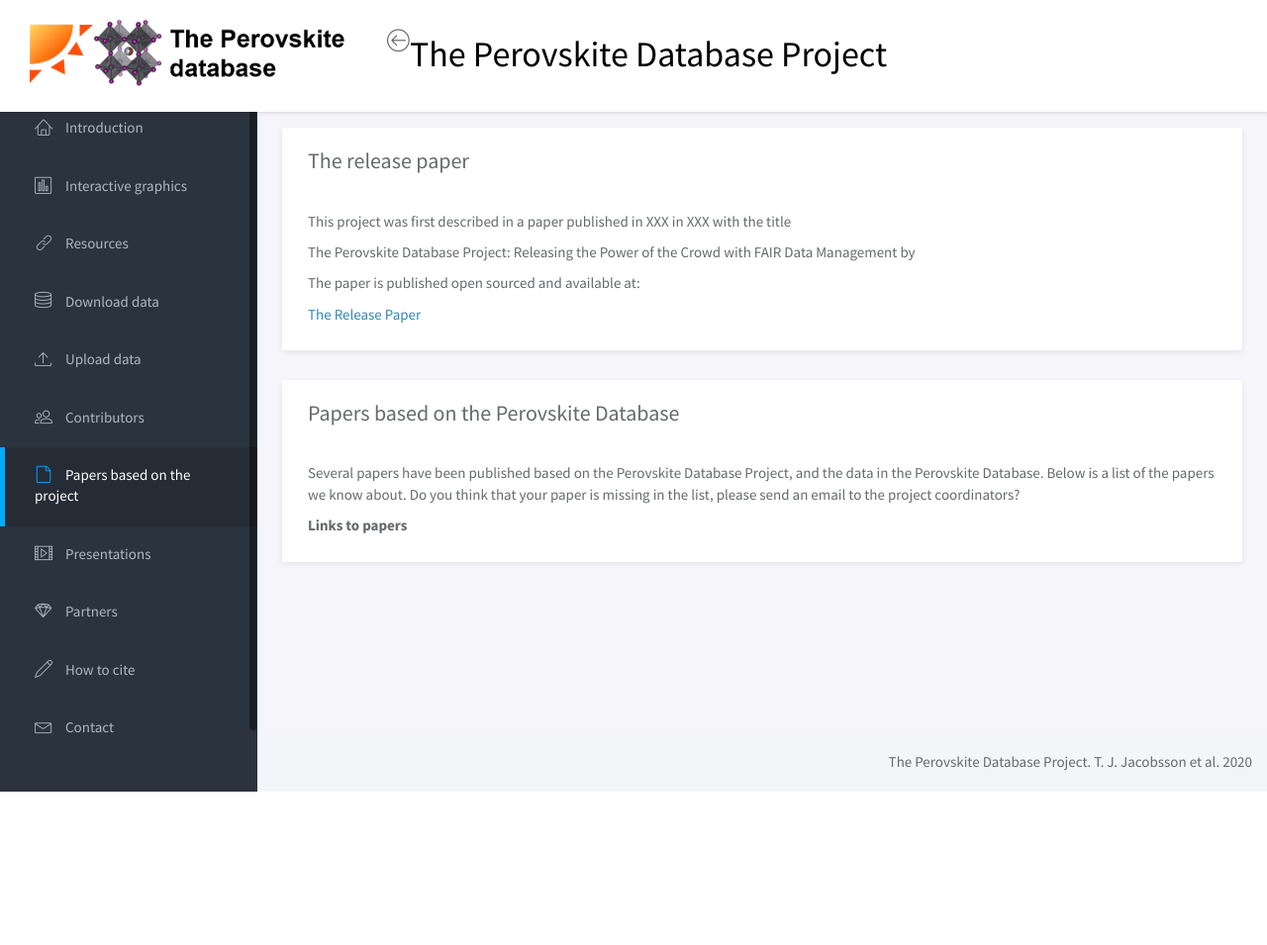
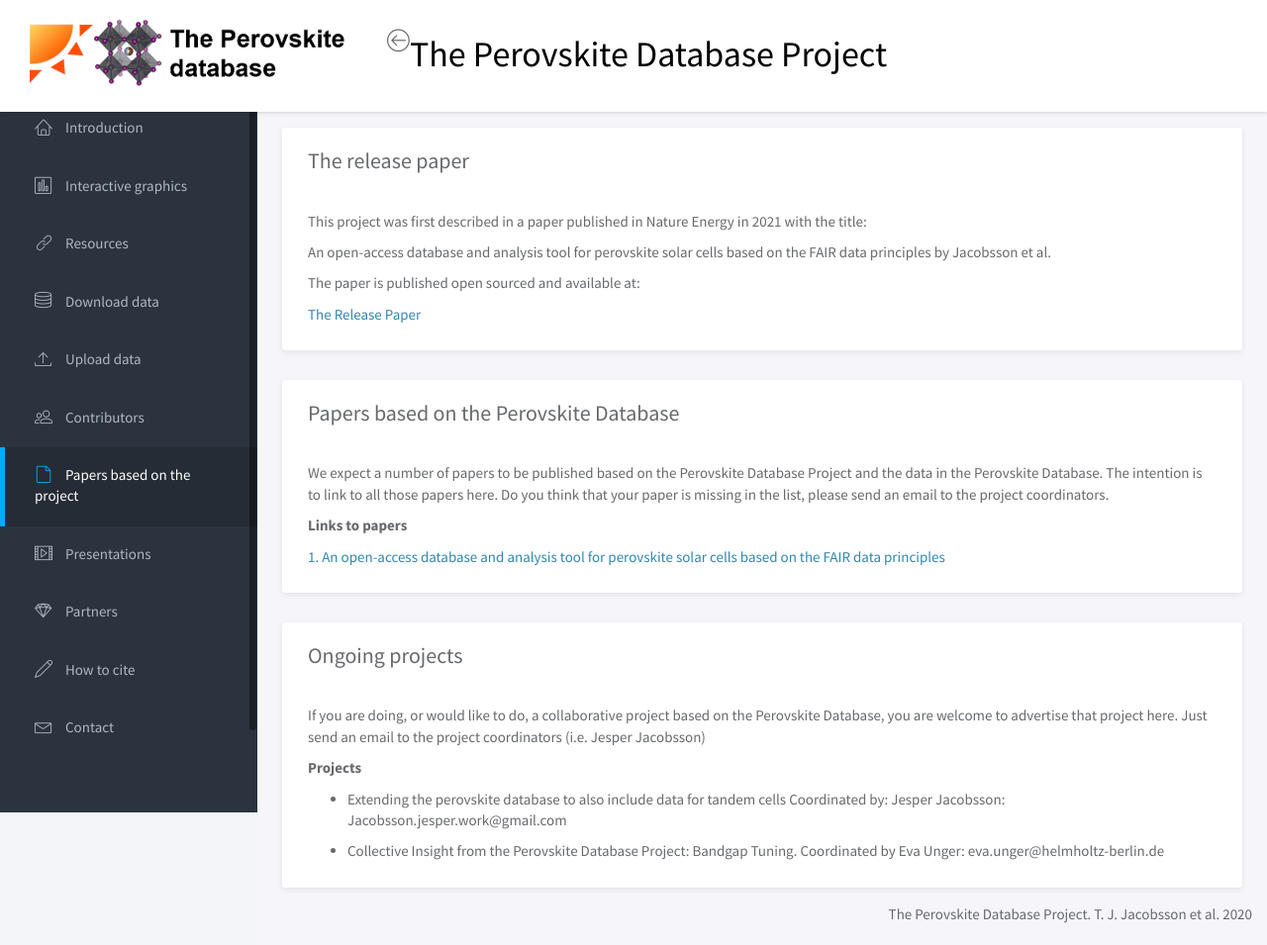
Before and after one commit to Jesperkemist/perovskitedatabase, a Flask app: page /Papers in a window 1280 px wide. Shown: the whole page at 99% size. Before the commit the page ends 800 px from the top, so only its background shows below. Run offline with Flask 2, Linux system fonts and the light colour scheme; some libraries are stand-ins or nearby versions.

Commit message:
Updated links to papers

```diff
--- a/Perovskite_webpage_version_1/templates/Papers.html
+++ b/Perovskite_webpage_version_1/templates/Papers.html
@@ -8,10 +8,10 @@
     </div>
 
     <div class="panel-body">
-        <p>This project was first described in a paper published in XXX in XXX with the title</p>
-        <p>The Perovskite Database Project: Releasing the Power of the Crowd with FAIR Data Management by</p>
+        <p>This project was first described in a paper published in Nature Energy in 2021 with the title:</p>
+        <p>An open-access database and analysis tool for perovskite solar cells based on the FAIR data principles by Jacobsson et al.</p>
         <p>The paper is published open sourced and available at:</p>
-        <p><a title="article name" href="To be filled in" target="_blank" rel="noopener">The Release Paper</a></p>
+        <p><a title="An open-access database and analysis tool for perovskite solar cells based on the FAIR data principles" href="https://www.nature.com/articles/s41560-021-00941-3" target="_blank" rel="noopener">The Release Paper</a></p>
     </div>
 </div>
 
@@ -23,14 +23,46 @@
 
     <div class="panel-body">
         <p>
-            Several papers have been published based on the Perovskite Database Project,
-            and the data in the Perovskite Database. Below is a list of the papers we know about.
-            Do you think that your paper is missing in the list, please send an email to the project coordinators?
+            We expect a number of papers to be published based on the Perovskite Database Project
+            and the data in the Perovskite Database. The intention is to link to all those papers here.
+            Do you think that your paper is missing in the list, please send an email to the project coordinators.
         </p>
 
         <p><strong>Links to papers</strong></p>
-        <!--<p><a title="Paper 1" href="to be filled in" target="_blank" rel="noopener">Paper 1</a></p>
-        <p><a title="Paper n" href="to be filled in" target="_blank" rel="noopener">Paper n</a></p>-->
+        <p><a title="An open-access database and analysis tool for perovskite solar cells based on the FAIR data principles" href="https://www.nature.com/articles/s41560-021-00941-3" target="_blank" rel="noopener">1. An open-access database and analysis tool for perovskite solar cells based on the FAIR data principles</a></p>
+        <p><!--<a title="Paper n" href="to be filled in" target="_blank" rel="noopener">Paper n</a>--></p>
+    </div>
+</div>
+
+<div class="panel panel-headline">
+    <div class="panel-heading">
+        <h3 class="panel-title">Ongoing projects</h3>
+    </div>
+
+    <div class="panel-body">
+        <p>
+            If you are doing, or would like to do, a collaborative project based on the Perovskite Database,
+            you are welcome to advertise that project here.  Just send an email to the project coordinators
+            (i.e. Jesper Jacobsson)
+        </p>
+
+        <p><strong>Projects</strong></p>
+        <ul>
+            <li>
+                <p>
+                    Extending the perovskite database to also include data for tandem cells
+                    Coordinated by: Jesper Jacobsson: Jacobsson.jesper.work@gmail.com
+                </p>
+            </li>
+
+            <li>
+                <p>
+                    Collective Insight from the Perovskite Database Project: Bandgap Tuning.
+                    Coordinated by Eva Unger: eva.unger@helmholtz-berlin.de
+                </p>
+            </li>
+
+        </ul>
     </div>
 </div>
 
```
